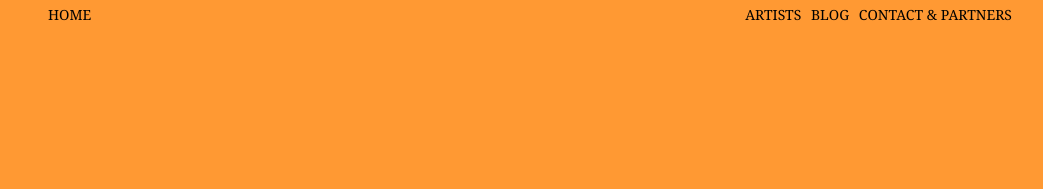
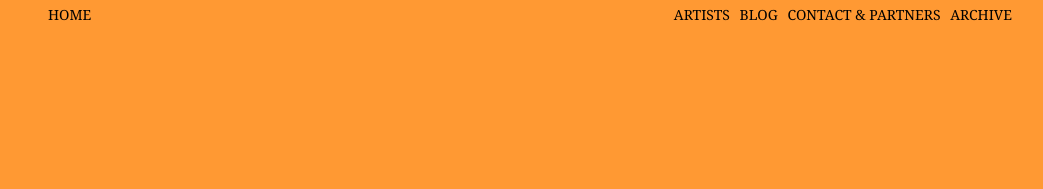
Before and after one commit to divergencymcr/divergencymcr.github.io, a Jekyll site: the page built from index.md, in a window 1280 px wide. Shown: the top 189 px of the page, without its empty margins (108-1151 px from the left). Built offline with Jekyll 4.4.1, drawn with Linux system fonts in a browser that asks for light colours.

Commit message:
add archive to header nav

```diff
--- a/_includes/shared-nav.html
+++ b/_includes/shared-nav.html
@@ -6,6 +6,7 @@
 					    <a href="{{ site.github.url }}/current/artist">ARTISTS</a>
 					    <a href='http://divergencymcr.posthaven.com' target="_blank">BLOG</a>
 					    <a href="{{ site.github.url }}/current/contact">CONTACT & PARTNERS</a>
+					    <a href="/archive">ARCHIVE</a>
 					</nav>
 				</div>
 			</div>
```
